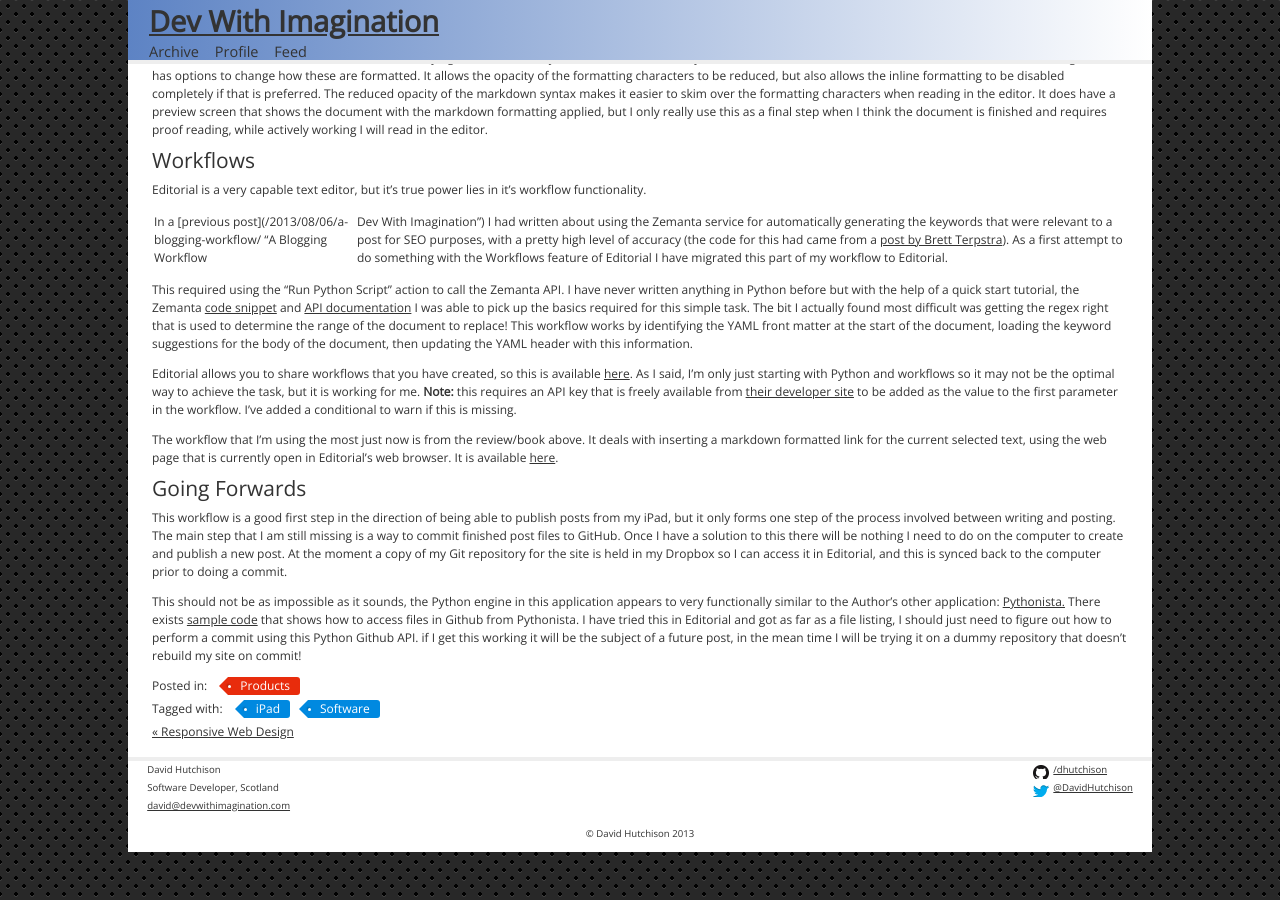
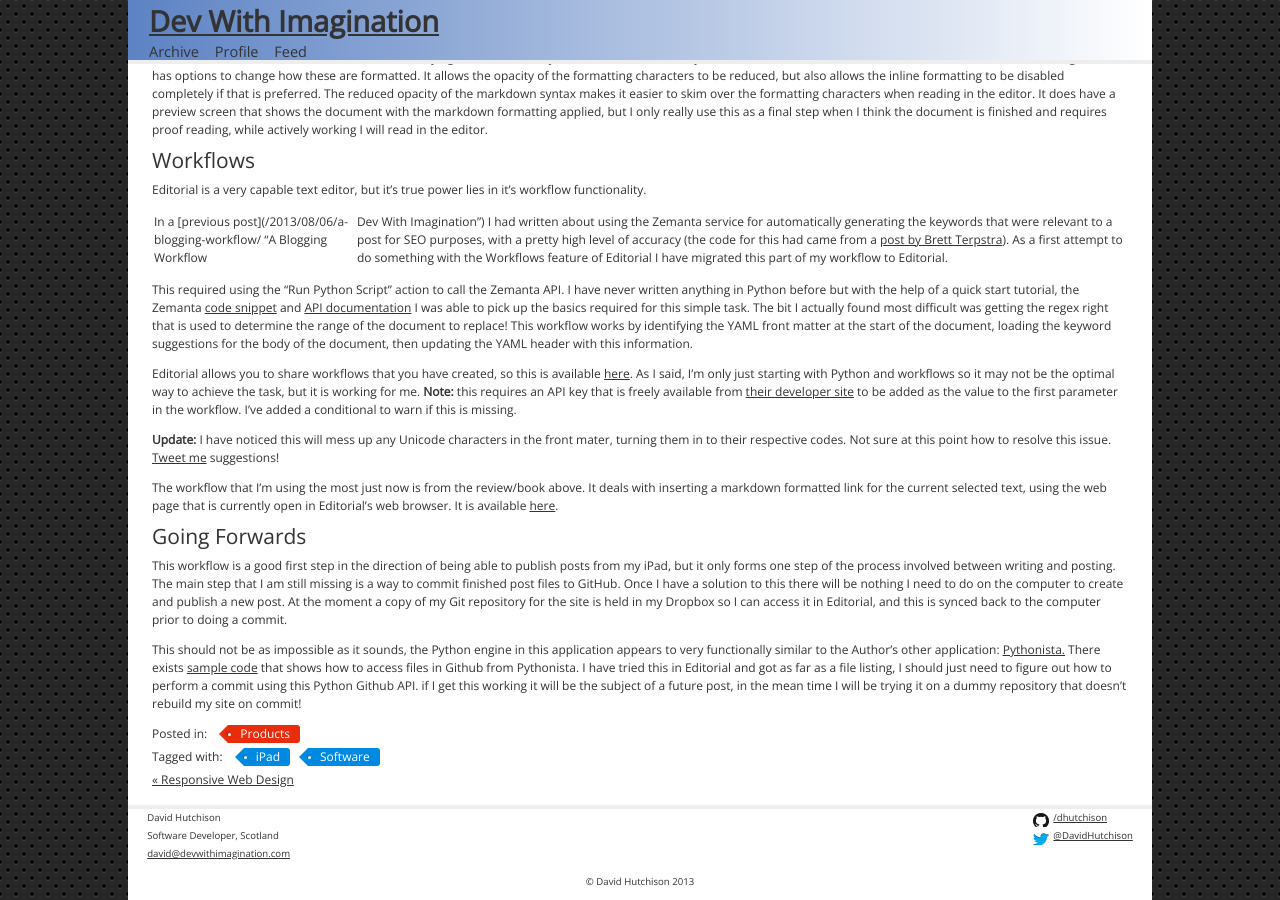
Before and after one commit to dhutchison/dhutchison.github.io, a Jekyll site: the page built from _posts/2013-10-03-editorial-first-impressions-and-a-workflow.markdown, in a window 1280 px wide and 900 px high, scrolled down 642 px. Built offline with Jekyll 4.4.1, drawn with Linux system fonts in a browser that asks for light colours; Markdown is read by kramdown in place of the engine named in the settings; part of the change alters nothing that is shown.

Commit message:
Updated post

```diff
--- a/_posts/2013-10-03-editorial-first-impressions-and-a-workflow.markdown
+++ b/_posts/2013-10-03-editorial-first-impressions-and-a-workflow.markdown
@@ -1,15 +1,16 @@
 ---
-title: Editorial – First Impressions, and a Workflow
+categories: Products
+date: 2013-10-03 21:56
+lastUpdated: 2013-10-04 21:35:49
+image: /images/editorial_first_look/appIcon.jpg
+keywords: [ipad, python, federico viticci, zemanta, workflow, ibook, ios, mac]
 layout: post
-summary: Editorial — Best text editor on iPad?
-image: /images/editorial_first_look/appIcon.jpg
-categories: Products
-tags:
-- iPad
-- Software
-date: 2013-10-03 21:56
 slug: editorial-first-impressions-and-a-workflow
+summary: "Editorial – Best text editor on iPad?"
+tags: [iPad, Software]
+title: "Editorial – First Impressions, and a Workflow"
 ---
+
 I have been playing with [Editorial](http://omz-software.com/editorial/index.html "Editorial for iPad") for a couple of days now and had my first experiment with the workflow features. I must say, I do like it a lot!
 
 <!--more-->
@@ -33,6 +34,8 @@ This required using the "Run Python Script" action to call the Zemanta API. I ha
 
 Editorial allows you to share workflows that you have created, so this is available [here](http://editorial-app.appspot.com/workflow/5136686396735488/zgbeHU5QcX8 "Editorial Workflow — Insert Keywords"). As I said, I'm only just starting with Python and workflows so it may not be the optimal way to achieve the task, but it is working for me. **Note:** this requires an API key that is freely available from [their developer site](http://developer.zemanta.com/docs/ "Zemanta Documentation") to be added as the value to the first parameter in the workflow. I've added a conditional to warn if this is missing.
 
+**Update:** I have noticed this will mess up any Unicode characters in the front mater, turning them in to their respective codes. Not sure at this point how to resolve this issue. [Tweet me](https://twitter.com/davidhutchison "Twitter") suggestions!
+
 The workflow that I'm using the most just now is from the review/book above. It deals with inserting a markdown formatted link for the current selected text, using the web page that is currently open in Editorial's web browser. It is available [here](http://editorial-app.appspot.com/workflow/6258007868440576/-PjiU8b7VOw "Editorial Workflow — Links").
 
 ## Going Forwards ##
```
